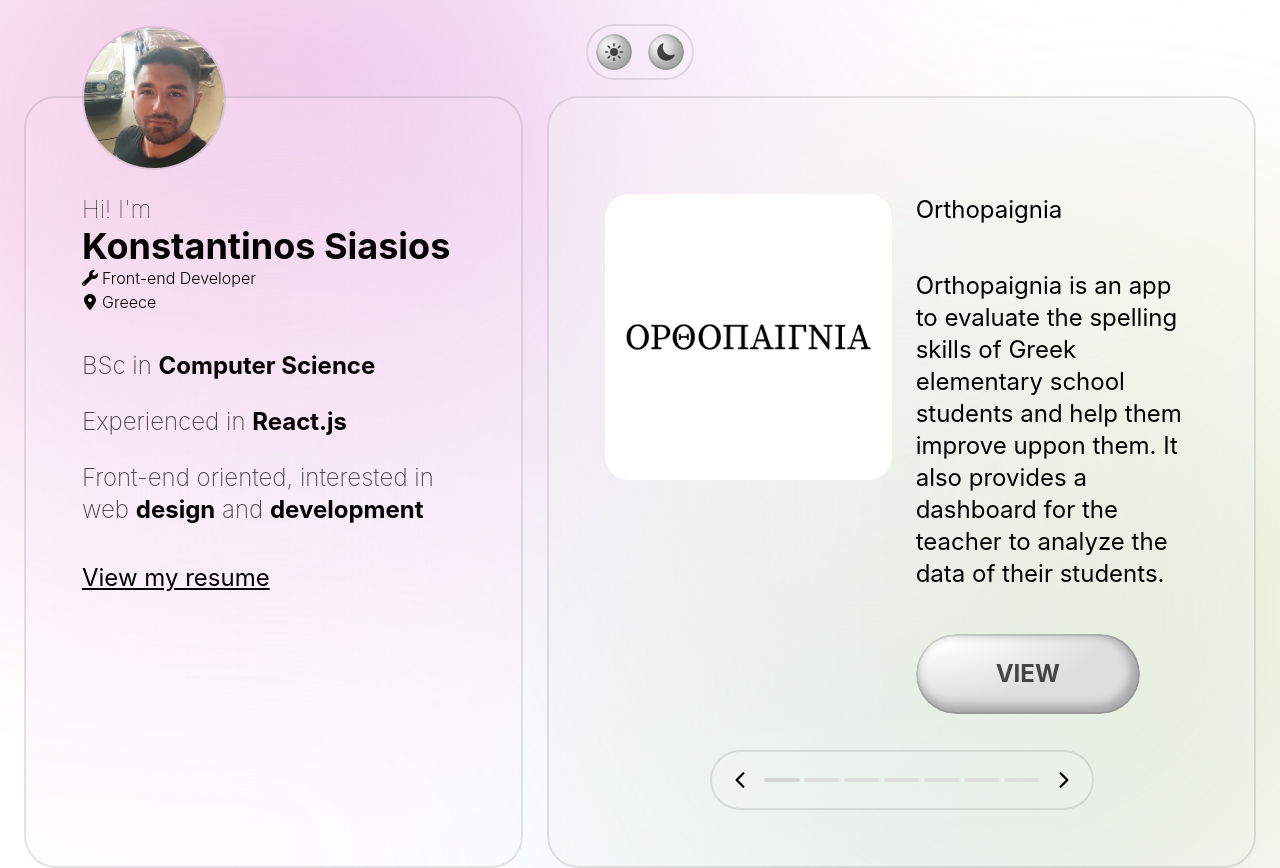
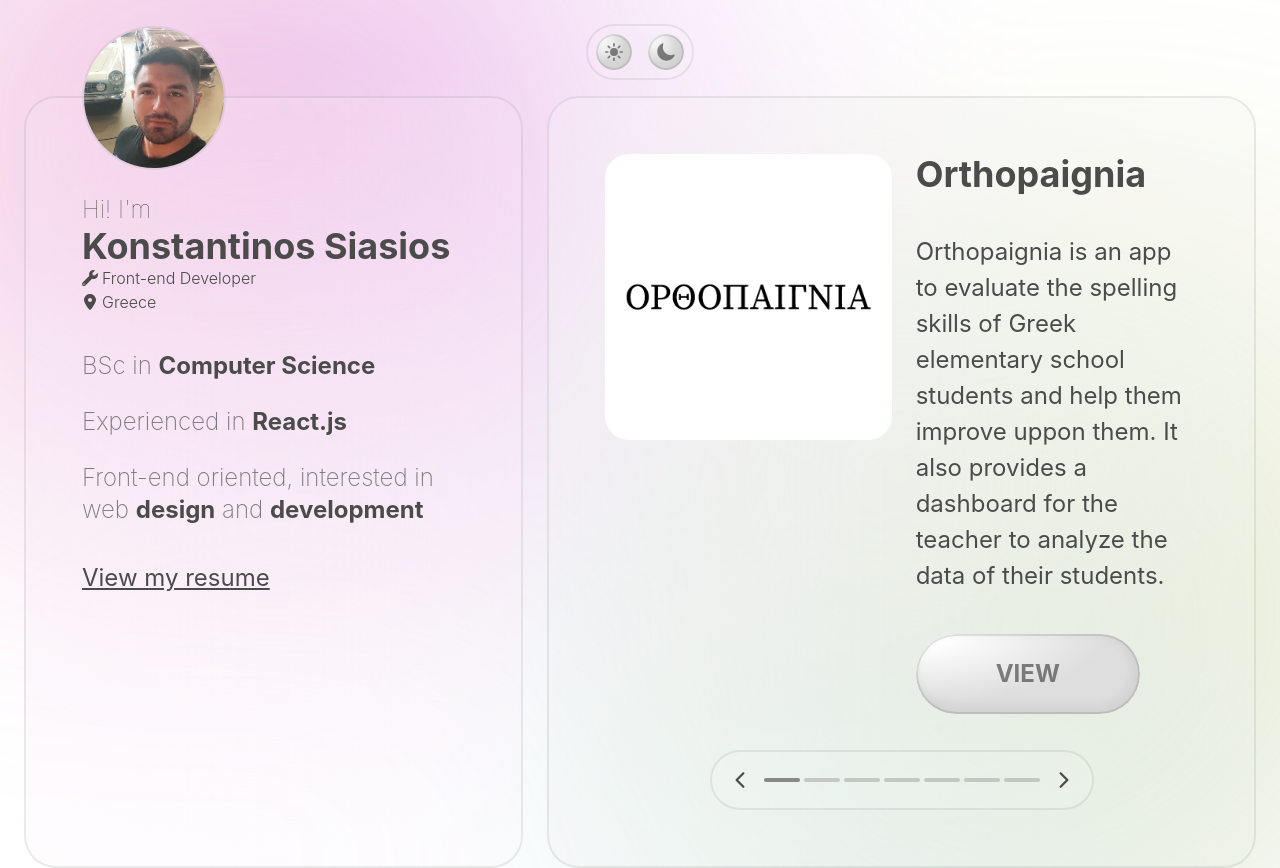
Before and after one commit to kSiasios/glass-portfolio, a Next.js app: page / in a window 1280 px wide. Shown: the top 868 px of the page. Built offline with nearby package versions, Linux system fonts and the light colour scheme.

Commit message:
Styling changes
- Added some more styling
- Fixed problem with the theme not being remembered

```diff
--- a/src/app/globals.css
+++ b/src/app/globals.css
@@ -5,7 +5,7 @@
 
 @layer base {
   :root {
-    --text-color: 0 0 0;
+    --text-color: 75 75 75;
     --bg-color: 255 255 255;
     --border-color: 0 0 0;
     --light-accent: 255 255 255;
@@ -13,7 +13,7 @@
   }
 
   body[data-prefered-theme="light"] {
-    --text-color: 0 0 0;
+    --text-color: 75 75 75;
     --bg-color: 255 255 255;
     --border-color: 0 0 0;
     --light-accent: 255 255 255;
@@ -21,7 +21,7 @@
   }
 
   body[data-prefered-theme="dark"] {
-    --text-color: 255 255 255;
+    --text-color: 230 230 230;
     --bg-color: 0 0 0;
     --border-color: 255 255 255;
     --light-accent: 45 45 45;
@@ -30,7 +30,7 @@
 
   @media (prefers-color-scheme: dark) {
     :root {
-      --text-color: 255 255 255;
+      --text-color: 230 230 230;
       --bg-color: 0 0 0;
       --border-color: 255 255 255;
       --light-accent: 45 45 45;
@@ -78,7 +78,7 @@ body {
     /* box-shadow: 8px 8px 24px rgba(0, 0, 0, 0.25),
       inset -4px -4px 10px 5px rgba(0, 0, 0, 0.25),
       inset 0 0 0 2px rgba(var(--border-color) / 0.1); */
-    box-shadow: inset -4px -4px 10px 5px rgba(0, 0, 0, 0.25),
+    box-shadow: inset -4px -4px 10px 5px rgba(0, 0, 0, 0.05),
       inset 0 0 0 2px rgba(var(--border-color) / 0.1);
     color: rgba(var(--text-color) / 0.7);
   }
@@ -98,19 +98,22 @@ body {
     /* box-shadow: 8px 8px 24px rgba(0, 0, 0, 0.25),
       inset 4px 4px 10px 5px rgba(0, 0, 0, 0.35),
       inset 0 0 0 2px rgba(var(--border-color) / 0.1); */
-    box-shadow: inset 4px 4px 10px 5px rgba(0, 0, 0, 0.35),
+    box-shadow: inset 4px 4px 10px 5px rgba(0, 0, 0, 0.05),
       inset 0 0 0 2px rgba(var(--border-color) / 0.1);
-    color: rgba(var(--text-color) / 0.9);
+    color: rgba(var(--text-color) / 0.8);
   }
   .indicator {
-    background: rgb(var(--dark-accent));
+    /* background: rgb(var(--dark-accent)); */
+    /* background: rgb(var(--light-accent)); */
+    background-color: rgba(var(--text-color) / 0.25);
   }
 
   .indicator::before {
-    background: rgb(var(--light-accent));
+    /* background: rgb(var(--light-accent)); */
+    /* background: rgb(var(--text-color)); */
     height: 4px;
     width: 0;
-    background-color: rgba(var(--text-color) / 0.05);
+    background-color: rgba(var(--text-color) / 0.5);
     content: "";
     position: absolute;
     top: 0;
--- a/src/app/page.tsx
+++ b/src/app/page.tsx
@@ -20,7 +20,8 @@ export default function Home() {
   // console.log();
 
   useEffect(() => {
-    if (!localStorage.getItem("prefered-theme")) {
+    let savedTheme = localStorage.getItem("prefered-theme");
+    if (!savedTheme) {
       if (
         window.matchMedia &&
         window.matchMedia("(prefers-color-scheme: dark)").matches
@@ -32,6 +33,9 @@ export default function Home() {
         setTheme("light");
         localStorage.setItem("prefered-theme", "light");
       }
+    } else {
+      setTheme(savedTheme);
+      document.body.setAttribute("data-prefered-theme", savedTheme);
     }
 
     // intervalHandler.push(
@@ -148,7 +152,7 @@ export default function Home() {
         </Link>
       </section>
       <section
-        className="z-50 flex flex-col items-start gap-9 text-2xl col-span-7 mt-[72px] p-14 pt-24 relative h-fit glass-component"
+        className="z-50 flex flex-col items-start gap-9 text-2xl col-span-7 mt-[72px] p-14 pt-14 relative h-fit glass-component"
         aria-label="Profile Card"
       >
         <div className="flex items-start justify-start w-full overflow-hidden">
@@ -171,9 +175,9 @@ export default function Home() {
                   />
                   <figcaption className="hidden">{`Cover image for the "${project.name}" project`}</figcaption>
                 </figure>
-                <div className="flex-1 flex flex-col gap-11">
-                  <h3>{project.name}</h3>
-                  <p>{project.description}</p>
+                <div className="flex-1 flex flex-col gap-10">
+                  <h3 className="font-bold text-4xl">{project.name}</h3>
+                  <p className="text-2xl leading-9">{project.description}</p>
                   <Link
                     className="round-button py-6 px-20 w-fit font-bold"
                     target="_blank"
@@ -269,7 +273,7 @@ export default function Home() {
       </section>
       <div
         aria-hidden
-        className="pointer-events-none overflow-hidden blur-[200px] z-0 absolute top-0 left-0 w-full h-full"
+        className=" max-w-[1440px] mx-auto pointer-events-none overflow-hidden blur-[200px] z-0 absolute top-0 left-1/2 -translate-x-1/2 w-full h-full"
       >
         <div className="absolute top-0 left-0 pointer-events-none aspect-video w-[500px] bg-gradient-conic from-[#FF7676] to-[#A128FF]"></div>
         <div className="absolute bottom-0 right-0 pointer-events-none aspect-video w-[500px] bg-gradient-conic from-[#0094FF] to-[#FFC700] -rotate-45"></div>
```
